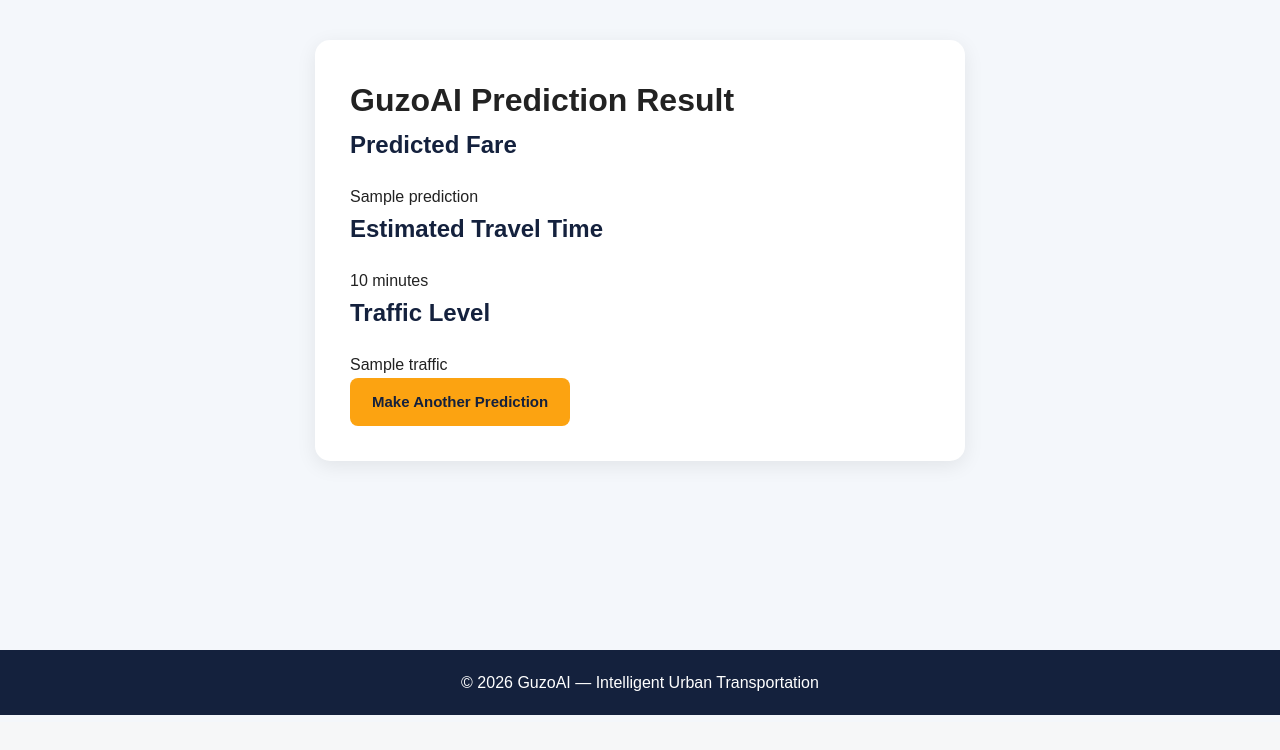
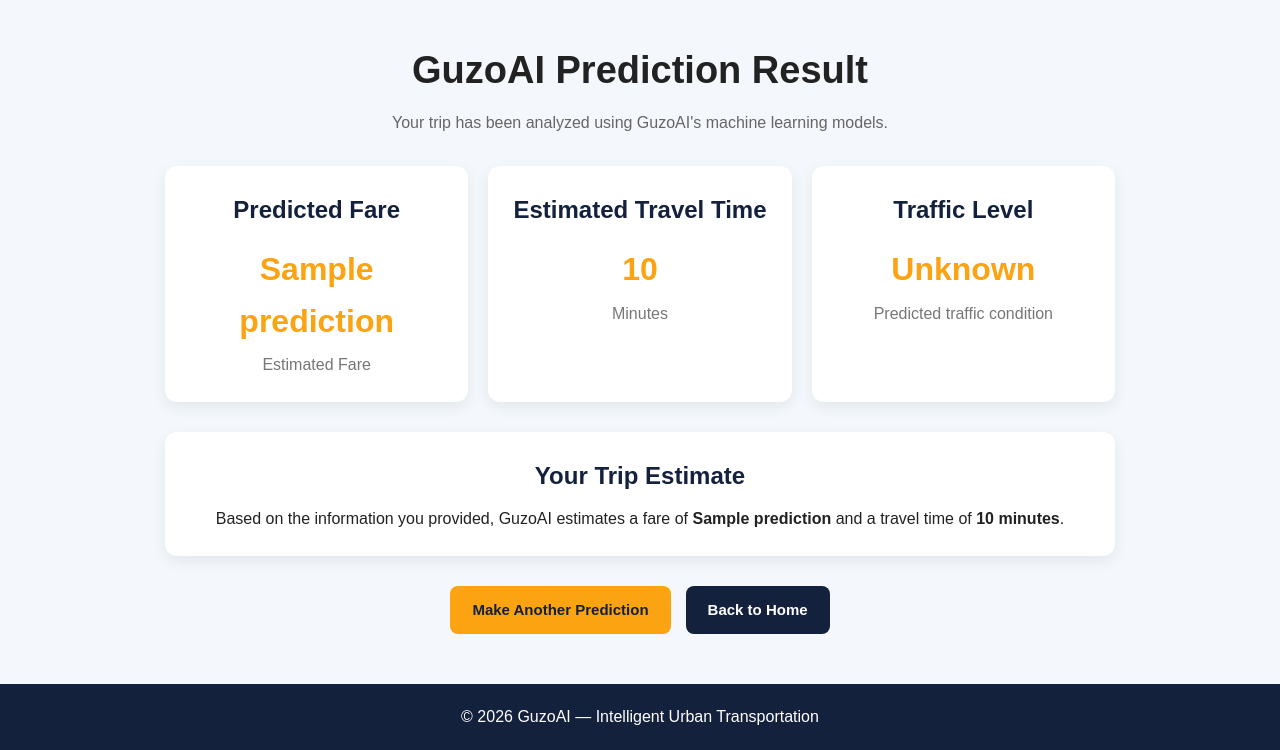
Before and after one commit to abityzebergadeboshe-creator/bus_route_ml_project, a Flask app: template templates/prediction.html in a window 1280 px wide. Shown: the part 78-828 px from the top of the page. Before the commit the page ends 793 px from the top, so only its background shows below. Run offline with Flask 3, Linux system fonts and the light colour scheme; the template is opened without the code that fills it: most values are stand-ins (such as "Sample title", 1, 10 or a date in 2020); parts of the project's set-up code (start-up, migrations or seed data) failed here and were passed over.

Commit message:
Refactor prediction result layout and content

```diff
--- a/templates/prediction.html
+++ b/templates/prediction.html
@@ -1,22 +1,127 @@
 {% extends "layout.html" %}
+
+{% block title %}Prediction Result - GuzoAI{% endblock %}
 
 {% block content %}
 
-<div class="prediction-box">
+<section class="result-section">
 
-    <h1>GuzoAI Prediction Result</h1>
+    <div class="page-header">
 
-    <h2>Predicted Fare</h2>
-    <p class="result">{{ prediction }}</p>
+        <h1>GuzoAI Prediction Result</h1>
 
-    <h2>Estimated Travel Time</h2>
-    <p class="result">{{ eta }} minutes</p>
+        <p>
+            Your trip has been analyzed using GuzoAI's
+            machine learning models.
+        </p>
 
-    <h2>Traffic Level</h2>
-    <p class="result">{{ traffic }}</p>
+    </div>
 
-    <a href="/predict" class="btn">Make Another Prediction</a>
 
-</div>
+    <div class="results-container">
+
+
+        <div class="result-card">
+
+            <h2>Predicted Fare</h2>
+
+            <p class="result-value">
+                {{ prediction }}
+            </p>
+
+            <p class="result-label">
+                Estimated Fare
+            </p>
+
+        </div>
+
+
+        <div class="result-card">
+
+            <h2>Estimated Travel Time</h2>
+
+            <p class="result-value">
+                {{ eta }}
+            </p>
+
+            <p class="result-label">
+                Minutes
+            </p>
+
+        </div>
+
+
+        <div class="result-card">
+
+            <h2>Traffic Level</h2>
+
+            {% if traffic == 1 %}
+
+                <p class="result-value">
+                    Low
+                </p>
+
+            {% elif traffic == 2 %}
+
+                <p class="result-value">
+                    Medium
+                </p>
+
+            {% elif traffic == 3 %}
+
+                <p class="result-value">
+                    High
+                </p>
+
+            {% else %}
+
+                <p class="result-value">
+                    Unknown
+                </p>
+
+            {% endif %}
+
+            <p class="result-label">
+                Predicted traffic condition
+            </p>
+
+        </div>
+
+
+    </div>
+
+
+    <div class="result-message">
+
+        <h2>Your Trip Estimate</h2>
+
+        <p>
+            Based on the information you provided, GuzoAI estimates
+            a fare of <strong>{{ prediction }}</strong> and a travel
+            time of <strong>{{ eta }} minutes</strong>.
+        </p>
+
+    </div>
+
+
+    <div class="result-actions">
+
+        <a
+            href="{{ url_for('predict') }}"
+            class="btn"
+        >
+            Make Another Prediction
+        </a>
+
+        <a
+            href="{{ url_for('home') }}"
+            class="btn secondary-btn"
+        >
+            Back to Home
+        </a>
+
+    </div>
+
+</section>
 
 {% endblock %}
```
